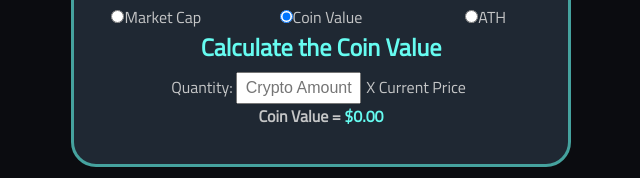
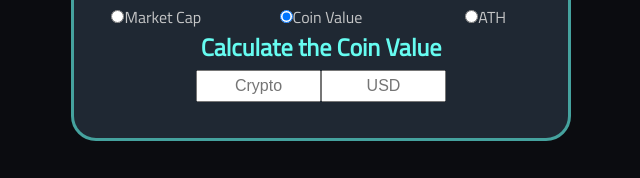
Before and after one commit to PhilippeRoemer/MiniCryptoCalculator, a React (Create React App) app: page / in a window 1280 px wide. Both pictures are taken after a click on the radio button "Coin Value". Shown: the part 342-520 px from the top of the page, without its empty margins (319-959 px from the left). Built offline with nearby package versions, Linux system fonts and the light colour scheme; no server answers.

Commit message:
Coin value input fields and functions added

```diff
--- a/src/App.js
+++ b/src/App.js
@@ -35,7 +35,7 @@ function App() {
     }
 
     function generateCurrentPrice() {
-        //Generates the current coin value
+        //Generates the current coin USD value
         //Total Current Price = Quantity * Current Price
         const index = document.getElementById("crypto").selectedIndex;
         const coinData = document.getElementById("crypto").options;
@@ -46,7 +46,22 @@ function App() {
         if (index <= 0) {
             alert("Please select a cryptocurreny");
         } else {
-            document.getElementById("CoinPriceTotal").innerHTML = "$" + coinPriceTotal.toFixed(2).replace(/(\d)(?=(\d{3})+(?!\d))/g, "$1,");
+            document.getElementById("CoinPriceTotal").value = coinPriceTotal.toFixed(2).replace(/(\d)(?=(\d{3})+(?!\d))/g, "$1,");
+        }
+    }
+
+    function generateUSDValue() {
+        //Generates the amount of coins based on the USD value entered
+        //Amount = Quantity / Current Price
+        const index = document.getElementById("crypto").selectedIndex;
+        const currentPrice = document.getElementById("crypto").value;
+        const quantity = document.getElementById("CoinPriceTotal").value;
+        const coinAmount = quantity / currentPrice;
+
+        if (index <= 0) {
+            alert("Please select a cryptocurreny");
+        } else {
+            document.getElementById("cryptoAmount").value = coinAmount.toFixed(2).replace(/(\d)(?=(\d{3})+(?!\d))/g, "$1,");
         }
     }
 
@@ -165,15 +180,8 @@ function App() {
             <div id="valueShowDiv" className="hide">
                 <h2 className="title">Calculate the Coin Value</h2>
                 <div className="selectedOptionDiv">
-                    <label for="Quantity">Quantity: </label>
-                    <input type="text" className="coinAmountInput" name="Quantity" placeholder="Crypto Amount" id="cryptoAmount" onChange={generateCurrentPrice} />
-                    <p className="coinAmountInput2">X Current Price</p>
-                    <p className="bold">
-                        Coin Value ={" "}
-                        <span id="CoinPriceTotal" className="highlight">
-                            $0.00
-                        </span>
-                    </p>
+                    <input type="text" className="coinAmountInput" placeholder="Crypto" id="cryptoAmount" onChange={generateCurrentPrice} />
+                    <input type="text" className="coinAmountInput" placeholder="USD" id="CoinPriceTotal" onChange={generateUSDValue} />
                 </div>
             </div>
             {/* ATH Div */}
```
